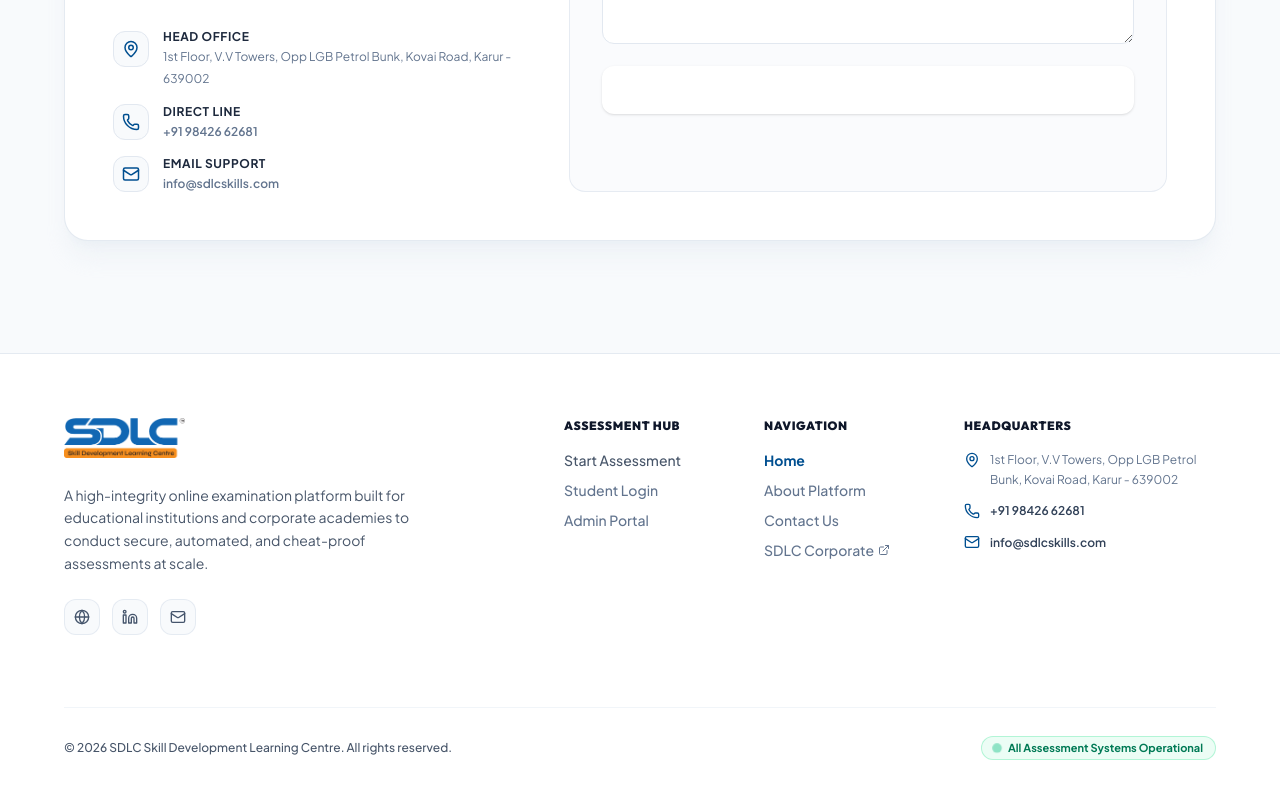
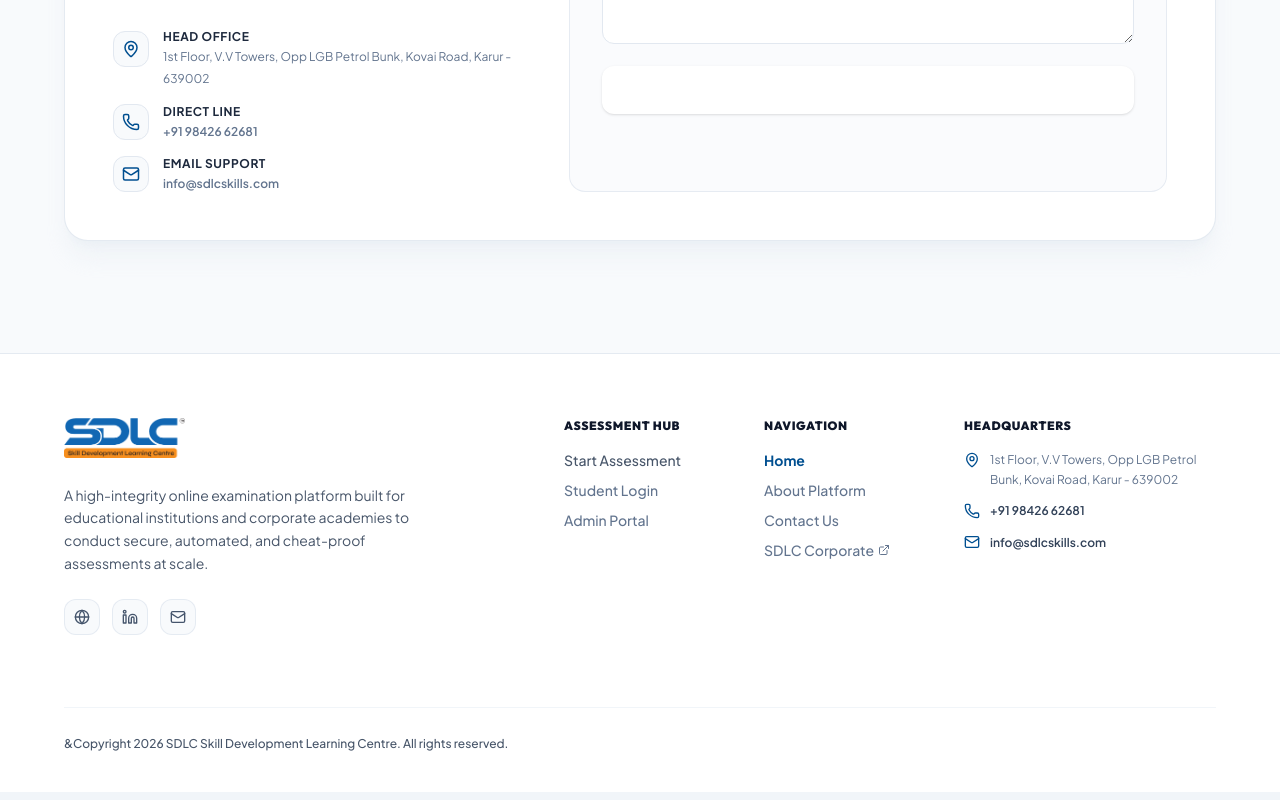
Before and after one commit to yukeshkannan/ONLINE_TEST_PLATFORM_SDLC, a React (Vite) app in the folder client/: page / in a window 1280 px wide. Shown: the part 3036-3836 px from the top of the page. Built offline with nearby package versions, Linux system fonts and the light colour scheme; no server answers.

Commit message:
footer change

```diff
--- a/client/src/components/shared/Footer.jsx
+++ b/client/src/components/shared/Footer.jsx
@@ -193,13 +193,8 @@
         {/* Bottom Bar: Operational Status & Copyright */}
         <div className="border-t border-slate-100 pt-7 flex flex-col sm:flex-row justify-between items-center gap-3.5 text-xs text-slate-400">
           <p className="font-medium text-center sm:text-left">
-            © 2026 SDLC Skill Development Learning Centre. All rights reserved.
+            &Copyright 2026 SDLC Skill Development Learning Centre. All rights reserved.
           </p>
-
-          <div className="flex items-center space-x-2 px-3 py-1 rounded-full bg-emerald-50 border border-emerald-200/80 text-emerald-700 text-[11px] font-bold">
-            <span className="h-1.5 w-1.5 rounded-full bg-emerald-500 animate-ping"></span>
-            <span>All Assessment Systems Operational</span>
-          </div>
         </div>
 
       </div>
```
